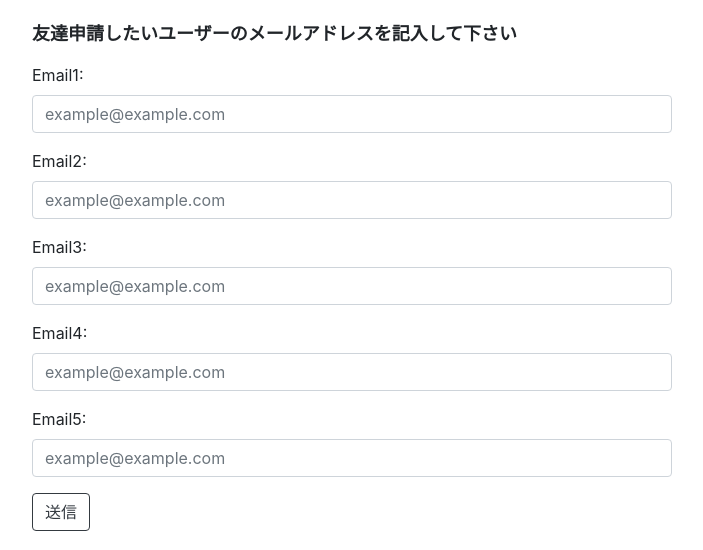
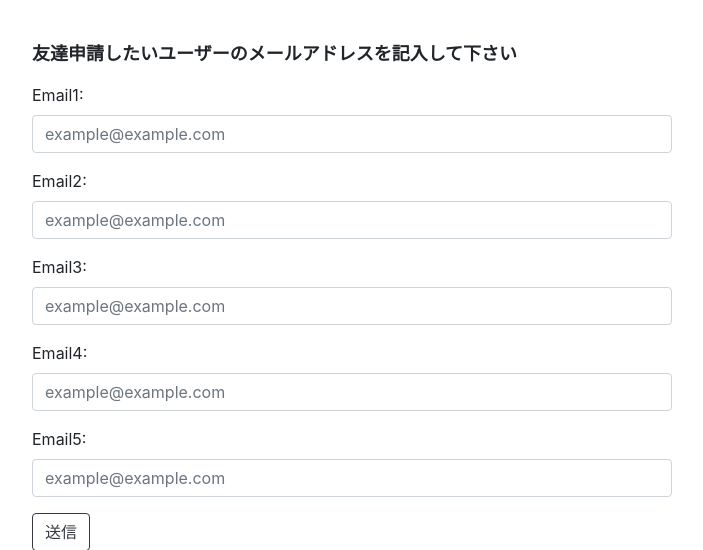
Before and after one commit to ktanonymous/sketch, a Django app: page /base/follow/ in a window 1280 px wide. Shown: the part 53-603 px from the top of the page, without its empty margins (288-991 px from the left). Run offline with Django 3.2, Linux system fonts and the light colour scheme; some libraries are stand-ins or nearby versions.

```diff
--- a/base/templates/follow.html
+++ b/base/templates/follow.html
@@ -7,7 +7,7 @@
 {% block content %}
 
 <div style="width: 50%; margin: 0px auto;">
-    <p style="margin-top: 20px; font-size: 18px;"><b>友達申請したいユーザーのメールアドレスを記入して下さい</b></p>
+    <p style="margin-top: 40px; font-size: 18px;"><b>友達申請したいユーザーのメールアドレスを記入して下さい</b></p>
 
     <form method="post">
         {% csrf_token %}
--- a/base/templates/friends_list.html
+++ b/base/templates/friends_list.html
@@ -6,7 +6,7 @@
 
 {% block content %}
 
-<div class="border border-dark rounded bg-light" style="margin: 10px auto; width: 90%;">
+<div class="border border-dark rounded bg-light" style="margin: 50px auto; width: 50%;">
     {% for friend in friend_list %}
     <p>
         <span style="font-size: 32px;">&nbsp;{{ friend.follow_user }}</span>
```
